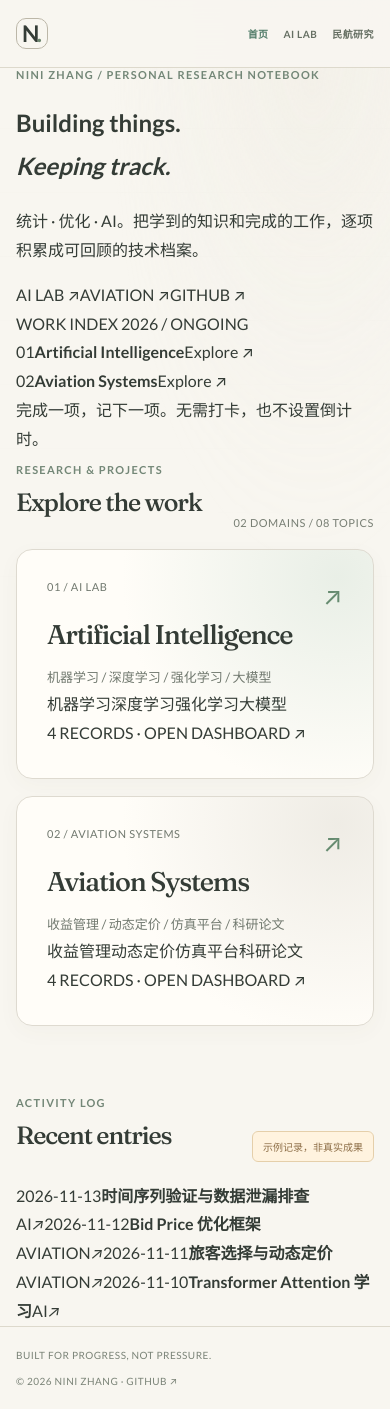
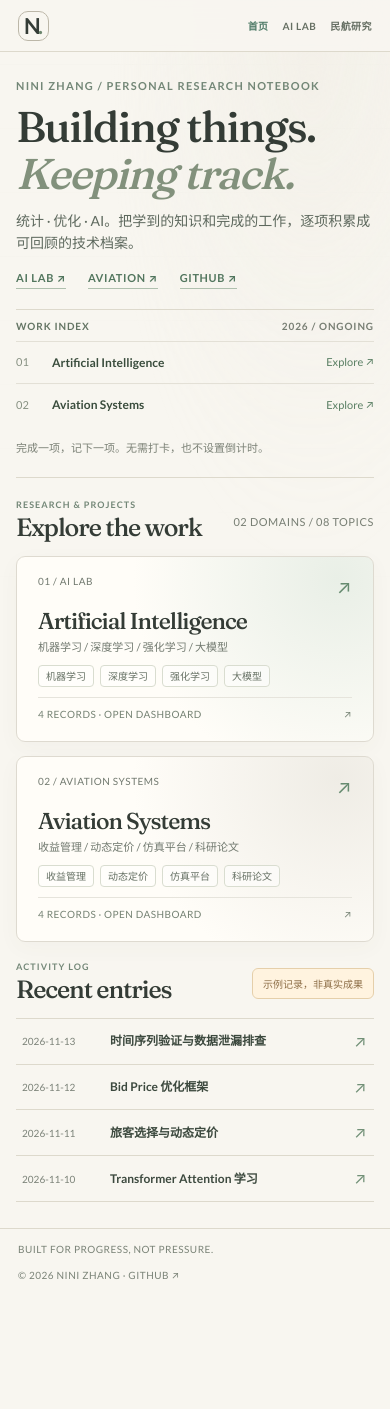
Before and after one commit to ningningzhang-nina/achievement-dashboard, a plain HTML site: page index.html in a window 390 px wide. After the commit the page ends 1295 px from the top, so only its background shows below. Drawn offline with Linux system fonts and the light colour scheme.

Commit message:
style: compact editorial layout and denser four-column dashboards

```diff
--- a/styles.css
+++ b/styles.css
@@ -73,3 +73,80 @@ body{font:16px/1.8 var(--sans);background:var(--bg);color:var(--text)}
 .detail-aside label{font-family:var(--sans);color:#838b7e}
 .footer{border-top-color:var(--border);color:#7a8377;font-family:var(--sans)}
 ::selection{background:#d0dfcd}
+
+
+/* v0.3 — compact editorial layout: prioritize information above the fold */
+.site-nav{height:54px;padding-inline:clamp(18px,3.2vw,54px)}
+.site-nav nav{gap:clamp(14px,2vw,28px)}
+main{width:min(1520px,calc(100% - clamp(32px,6.4vw,108px)))}
+.site-nav .brand-icon{font-size:22px}
+.github-link{padding:5px 11px}
+.home-intro{display:grid;grid-template-columns:minmax(0,1.5fr) minmax(270px,.85fr);gap:clamp(28px,5vw,85px);padding:39px 0 25px;border-bottom:1px solid var(--border)}
+.home-head h1{font-family:var(--serif);font-size:clamp(35px,4.2vw,60px);line-height:1.09;letter-spacing:-.035em;font-weight:500;margin:12px 0}
+.home-head h1 em{font-style:italic;color:#82917c}
+.home-head p{margin:0 0 16px;font-size:14px;line-height:1.6;color:#5e695e;max-width:630px}
+.home-links{display:flex;gap:22px;flex-wrap:wrap}
+.home-links a{font:700 11px var(--sans);letter-spacing:.06em;color:#52765e;border-bottom:1px solid #afc0ae;padding-bottom:3px}
+.home-links a:hover{color:#264e33;border-color:#264e33}
+.home-side{align-self:stretch;border-left:1px solid var(--border);padding-left:22px;display:flex;flex-direction:column}
+.side-title{display:flex;justify-content:space-between;gap:12px;font:700 10px var(--sans);letter-spacing:.09em;color:#637463;margin-bottom:9px}
+.side-title span{color:var(--muted)}
+.index-row{display:grid;grid-template-columns:27px 1fr auto;gap:9px;align-items:center;border-top:1px solid #e3e0d6;padding:10px 0;font-size:12px}
+.index-row span{color:#879182;font-size:11px}
+.index-row b{font-weight:700;color:#394c3c}
+.index-row a{font-size:11px;color:#587e62}
+.side-note{margin-top:auto;padding-top:12px;font-size:11px;color:#7c8277}
+.home-projects{padding:21px 0 0}
+.home-projects .section-title,.recent-section .section-title{margin:0 0 12px;align-items:center}
+.home-projects .section-title h2,.recent-section .section-title h2{font-size:25px;line-height:1.2;margin:2px 0}
+.home-projects .eyebrow,.recent-section .eyebrow{font-size:9px}
+.home-projects .project-grid{gap:14px;margin:0}
+.home-projects .project-tile{min-height:184px;padding:18px 21px;border-radius:9px;gap:10px}
+.home-projects .project-tile .large-no{display:none}
+.home-projects .tile-head{font-size:10px}
+.home-projects .tile-head .arrow{font-size:19px}
+.home-projects .project-tile h3{font-size:clamp(23px,2.3vw,32px);line-height:1.12;margin:0 0 4px}
+.home-projects .project-tile p{font-size:11px;line-height:1.45}
+.tile-tags{display:flex;flex-wrap:wrap;gap:6px}
+.tile-tags span{border:1px solid #d9ddd0;border-radius:4px;padding:1px 7px;color:#667164;font-size:10px;background:#ffffff80}
+.tile-foot{display:flex;justify-content:space-between;border-top:1px solid #e6e4dc;padding-top:7px;color:#758273;font-size:10px;letter-spacing:.045em}
+.recent-section{padding:19px 0 26px}
+.recent-list{border-top:1px solid var(--border)}
+.recent-row{display:grid;grid-template-columns:112px 1fr 100px 16px;align-items:center;gap:14px;border-bottom:1px solid var(--border);padding:8px 6px;transition:background .2s}
+.recent-row:hover{background:#eef0e8}
+.recent-row time,.recent-row span{font-size:10px;color:#7b8278}
+.recent-row strong{font-size:12px;font-weight:700;color:#3c493e}
+.recent-row i{font-style:normal;color:#729077}
+.footer{padding:14px clamp(18px,3.2vw,54px)}
+/* dashboard density */
+.dashboard-head{padding:25px 0 9px}
+.dashboard-head .back{margin-bottom:8px}
+.dashboard-head h1{font-size:clamp(29px,3vw,44px);margin:6px 0 4px}
+.dashboard-head p{margin:4px 0 8px;font-size:12px;line-height:1.45}
+.summary-band{padding:10px 18px;margin:12px 0 13px;gap:10px 24px}
+.summary-band strong{font-size:23px}
+.board{gap:10px;padding-bottom:28px}
+.lane{min-height:min(570px,calc(100vh - 260px));border-radius:9px}
+.lane-head{padding:13px 14px 11px}
+.lane h2{margin:8px 0 0;font-size:clamp(17px,1.5vw,22px)}
+.lane h2 small{margin-top:0}
+.score{margin-top:9px}
+.score strong{font-size:32px}
+.lane-scroll{padding:9px;max-height:calc(100vh - 290px)}
+.task-card{padding:10px 11px;margin-bottom:7px;border-radius:6px}
+.task-card h3{font-size:12px;margin-bottom:6px;line-height:1.36}
+.task-card .meta{font-size:10px}
+@media(max-width:1000px){
+.home-intro{grid-template-columns:minmax(0,1fr) 260px;gap:20px}
+.board{grid-template-columns:repeat(2,minmax(0,1fr))}
+.lane{min-height:370px}.lane-scroll{max-height:370px}
+}
+@media(max-width:680px){
+.site-nav{height:52px}.home-intro{grid-template-columns:1fr;padding:27px 0 20px;gap:20px}
+.home-head h1{font-size:43px}.home-side{border-left:0;border-top:1px solid var(--border);padding:10px 0 0}
+.side-note{margin-top:0}.home-projects .project-grid{grid-template-columns:1fr}
+.home-projects .project-tile{min-height:165px}
+.recent-row{grid-template-columns:80px 1fr 14px;gap:8px}.recent-row span{display:none}
+.board{grid-template-columns:1fr}.lane{min-height:260px}.lane-scroll{max-height:290px}
+.dashboard-head{padding-top:18px}.dashboard-head h1{font-size:32px}
+}
```
